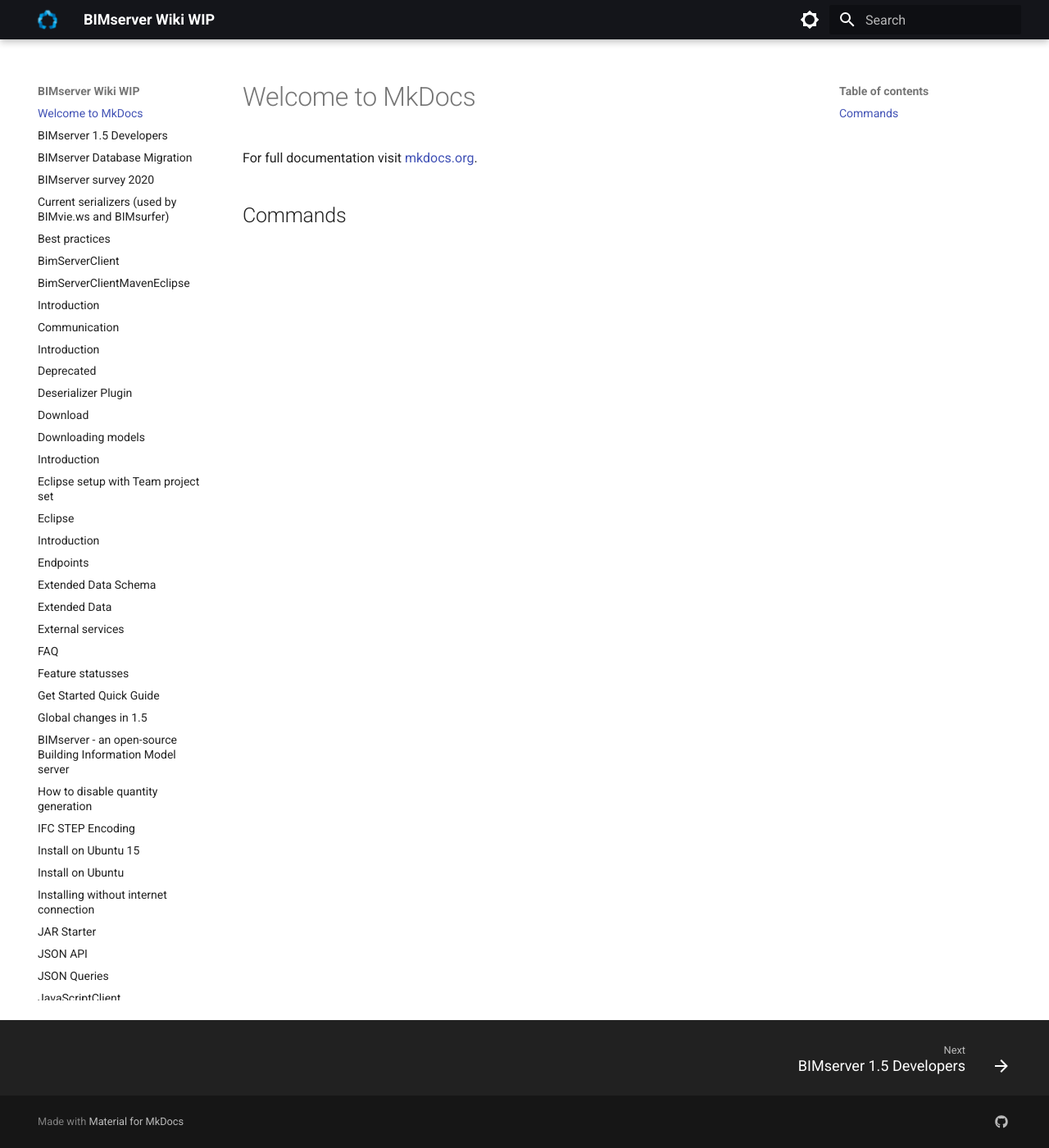
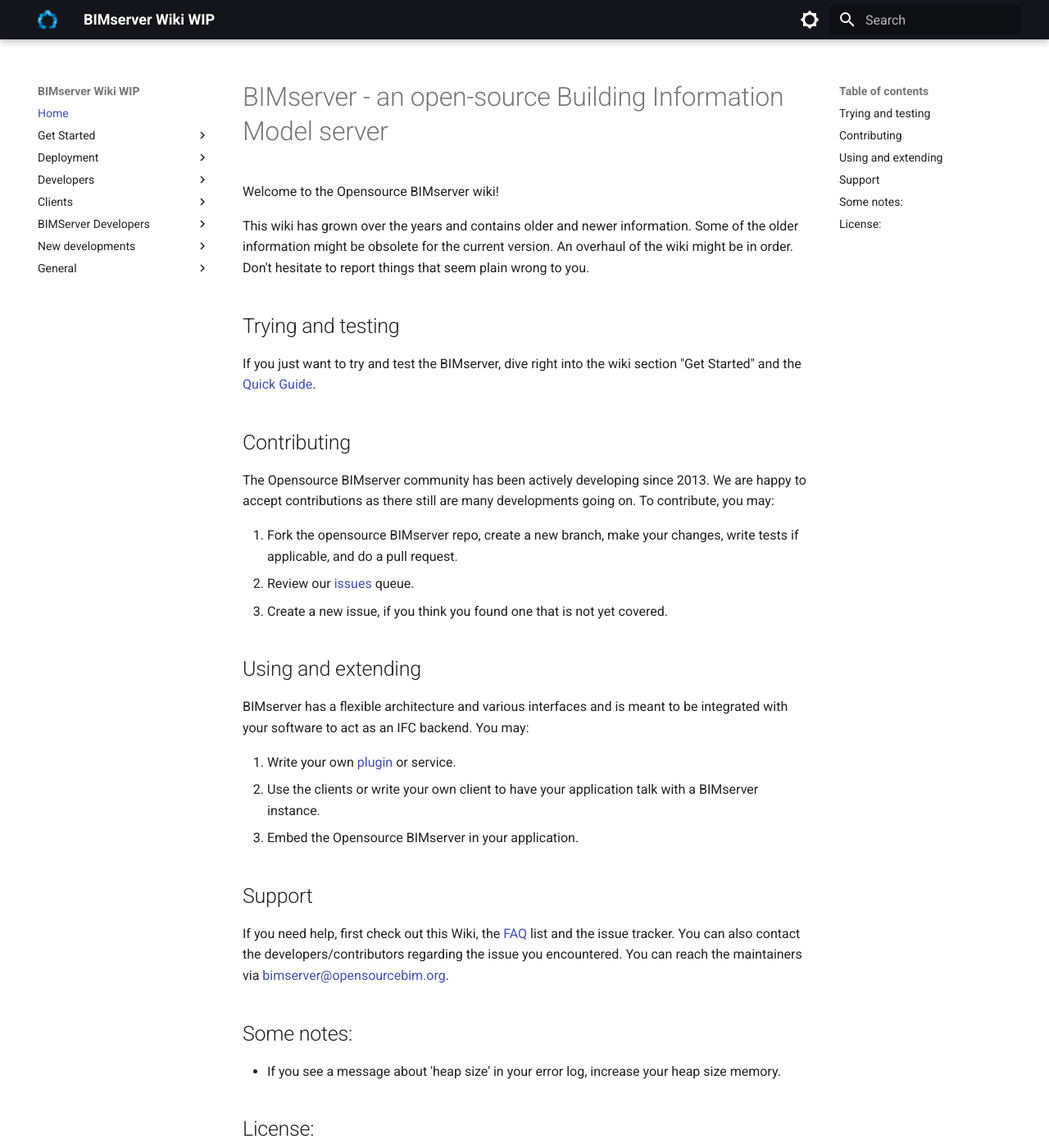
Before and after one commit to zaqifathis/BIMserver-doc, an MkDocs documentation site: the page built from docs/index.md, in a window 1280 px wide and 1400 px high. Shown: the whole window at 82% size. Built offline with MkDocs 1.6.1 and Material for MkDocs 9.7.7, drawn with Linux system fonts in a browser that asks for light colours; old or Windows-style settings are respelled for this version of MkDocs; some of the changed lines change nothing that is shown; some of the changed text lies outside the part shown.

Commit message:
TOC and index

```diff
--- a/docs/index.md
+++ b/docs/index.md
@@ -1,5 +1,37 @@
-# Welcome to MkDocs
+# BIMserver - an open-source Building Information Model server
 
-For full documentation visit [mkdocs.org](https://www.mkdocs.org).
+Welcome to the Opensource BIMserver wiki!
 
-## Commands
+This wiki has grown over the years and contains older and newer information. Some of the older information might be obsolete for the current version. An overhaul of the wiki might be in order. Don't hesitate to report things that seem plain wrong to you.
+
+## Trying and testing
+
+If you just want to try and test the BIMserver, dive right into the wiki section "Get Started" and the [Quick Guide](Get-Started-Quick-Guide).
+
+## Contributing
+
+The Opensource BIMserver community has been actively developing since 2013. We are happy to accept contributions as there still are many developments going on. To contribute, you may:
+
+1. Fork the opensource BIMserver repo, create a new branch, make your changes, write tests if applicable, and do a pull request.
+2. Review our [issues](https://github.com/opensourceBIM/BIMserver/issues) queue.
+3. Create a new issue, if you think you found one that is not yet covered.
+
+## Using and extending
+
+BIMserver has a flexible architecture and various interfaces and is meant to be integrated with your software to act as an IFC backend. You may:
+
+1. Write your own [plugin](Plugin-Development) or service.
+2. Use the clients or write your own client to have your application talk with a BIMserver instance.
+3. Embed the Opensource BIMserver in your application.
+
+## Support
+
+If you need help, first check out this Wiki, the [FAQ](FAQ) list and the issue tracker. You can also contact the developers/contributors regarding the issue you encountered. You can reach the maintainers via [bimserver@opensourcebim.org](mailto:bimserver@opensourcebim.org).
+
+## Some notes:
+
+- If you see a message about 'heap size' in your error log, increase your heap size memory.
+
+## License:
+
+Open Source BIMserver is licensed under the AGPL-3.0. See the [LICENSE](https://github.com/opensourceBIM/BIMserver?tab=AGPL-3.0-1-ov-file#readme) and the respective [wiki page](License) for more details.
--- a/mkdocs.yml
+++ b/mkdocs.yml
@@ -19,6 +19,7 @@
     - search.highlight
     - search.share
     - navigation.footer
+    #- navigation.expand
 
   palette:
     # Light mode palette
@@ -41,3 +42,104 @@
   social:
     - icon: fontawesome/brands/github
       link: https://github.com/opensourceBIM/BIMserver
+
+#SIDEBAR
+nav:
+  - Home: index.md
+  - Get Started:
+    - Quick Guide: Get-Started-Quick-Guide.md
+    - Requirements:
+          - Version 1.2: Requirements-1.2.md
+          - Version 1.3: Requirements-1.3.md
+          - Version 1.4: Requirements-1.4.md
+          - Version 1.4 (2015-09-12): Requirements-1.4---2015-09-12.md
+          - Version 1.5: Requirements-1.5.md
+    - Download: Download.md
+    - JAR Starter: JAR-Starter.md
+    - Setup: Setup.md
+
+  - Deployment:
+    - Ubuntu installation: Install-on-Ubuntu-15.md
+    - Windows installation: Tomcat-on-windows.md
+    - Security: Security.md
+    - Memory Usage: Memory-usage.md
+    - More memory: Memory-and-Java.md
+    - Performance statistics: Performance-statistics.md
+    - Large databases: Large-databases.md
+
+  - Developers:
+    - Service Interfaces:
+      - Service interfaces: Service-Interfaces.md
+      - SOAP: SOAP.md
+      - JSON: JSON-API.md
+      - Protocol Buffers: Protocol-Buffers.md\* Common functions
+    - Common Functions:
+      - Checkin: Checkin.md
+      - Download: Downloading-models.md\* Data Model
+    - Data Model:
+      - SProject: Eclipse-setup-with-Team-project-set.md
+      - SRevision: SRevision.md
+    - Low Level Calls: Low-Level-Calls.md
+    - Endpoints: Endpoints.md
+
+  - Clients:
+    - Java Client:
+      - Java Client: BimServerClient.md
+      - Java Client (Maven): BimServerClientMavenEclipse.md
+    - PHP Client: PHP-Client-Library.md
+    - JavaScript Client: JavaScriptClient.md
+
+  - BIMServer Developers:
+    - Plugins in 1.5: Plugins---new-style.md
+    - Plugin Development:
+      - Plugin Development: Plugin-Development.md
+      - Serializer Plugin:
+        - Serializer Plugin: Serializer-Plugin.md
+        - XSLT Serializer: XSLT-Serializer.md
+        - BIMsurfer Serializers: BIMsurfer-Serializers.md
+      - Deserializer Plugin: Deserializer-Plugin.md
+      - Model Compare Plugin: Model-Compare-Plugin.md
+      - Model Merge Plugin: Model-Merge-Plugin.md
+      - Query Engine Plugin: Query-Engine-Plugin.md
+      - Render Engine Plugin: Render-Engine-Plugin.md
+      - ObjectIDM Plugin: ObjectIDM-Plugin.md
+      - Schema Plugin: Schema-Plugin.md
+      - Service Plugin: Service-Plugin.md
+    - Eclipse: Eclipse.md
+    - Eclipse Modeling Framework: Eclipse-Modeling-Framework.md
+    - Embedding: Embedding.md
+    - Terminology: Terminology.md
+    - Database/Versioning: Database---Versioning.md
+    - IFC STEP Encoding: IFC-STEP-Encoding.md
+    - Communication: Communication.md
+    - Global changes in 1.5: Global-changes-in-1.5.md
+    - Writing a service: Writing-a-service,-the-easy-way.md
+    - Services/Notifications: Services-Notifications.md
+    - BIMserver 1.5 Developers: BIMserver-1.5---Developers.md
+    - Extended data: Extended-Data.md
+    - Extended data schema: Extended-Data-Schema.md
+    - Object IDM: Object-IDMs.md
+
+  - New developments:
+    - New remote service interface: New-remote-service-interface.md
+    - Plugins new: Plugins---New.md
+    - Deprecated: Deprecated.md
+    - New query language: New-query-langage.md
+    - Visual query language:
+      - Visual query language: Visual-query-language.md
+      - Contains: Reusable-query-Contains.md
+      - Decomposes: Reusable-query-Decomposes.md
+      - DecomposesContains: Reusable-query-DecomposesContains.md
+      - Properties: Reusable-query-Properties.md
+      - Reusable: Reusable-query-blocks.md
+    - Reorganizing BIMserver JavaScript API: Reorganizing-bimserverapi.js.md
+
+  - General:
+    - FAQ: FAQ.md
+    - Issues:
+      - Known Issues: Known-issues.md
+      - Problems querying IFC: Problems-with-querying-IFC.md
+      - Web Sockets: Web-socket-error.md
+    - License: License.md
+    - Feature statusses: Feature-statusses.md
+    - Roadmap: Roadmap.md
```
